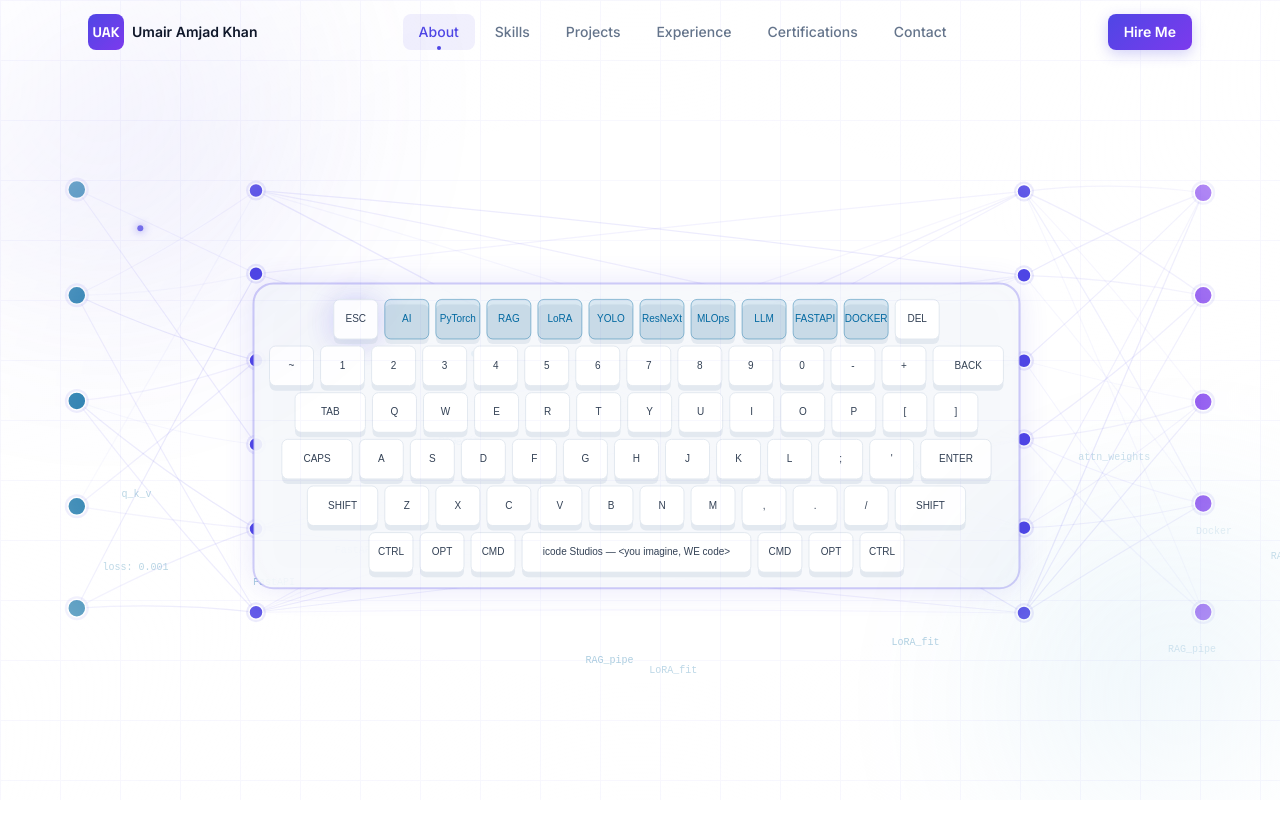
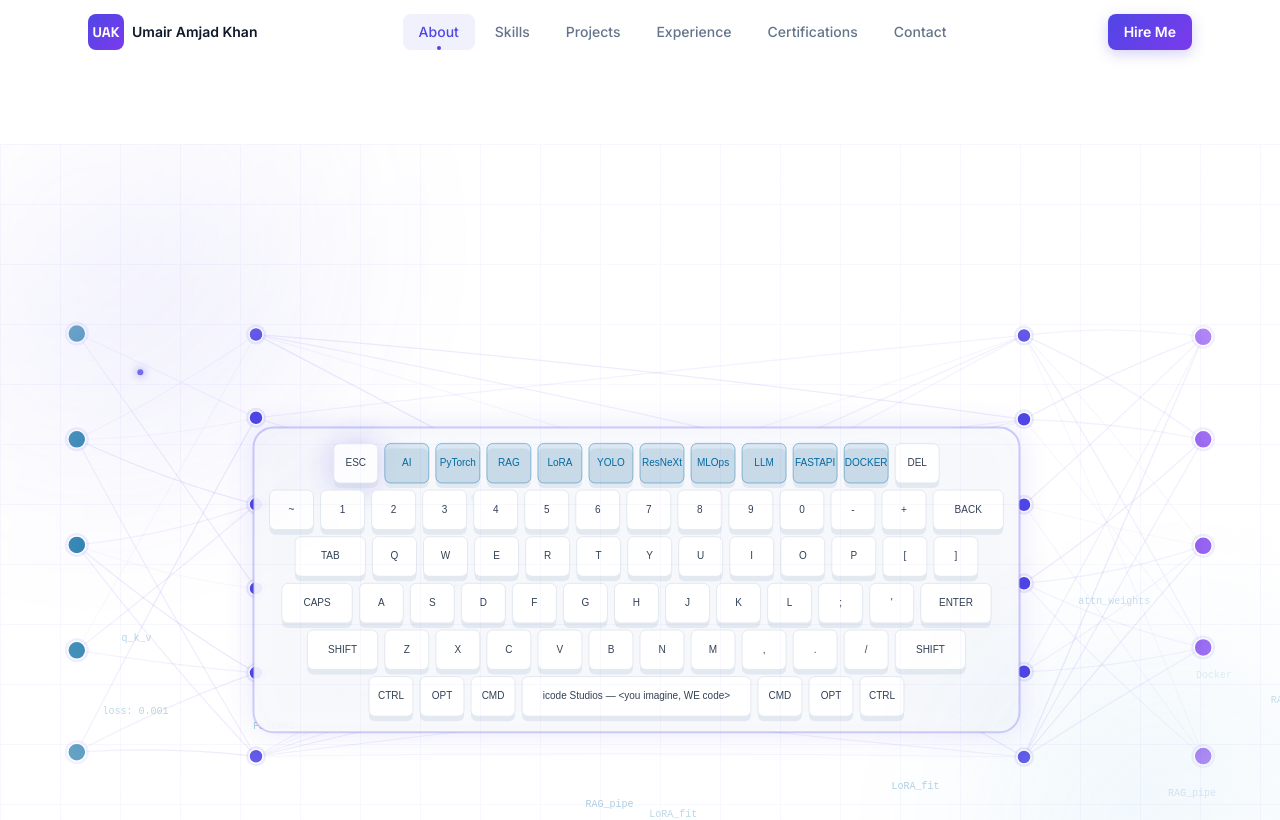
Before and after one commit to Uak69009/portfolio, a Next.js app: page / in a window 1280 px wide. Shown: the top 820 px of the page. Built offline with nearby package versions, Linux system fonts and the light colour scheme.

Commit message:
Apply extra top spacing (pt-48 md:pt-52 lg:pt-56), mt-12 md:mt-16 text gap, scroll-mt-32, and minor y:15->0 offset in Hero

```diff
--- a/components/Hero.tsx
+++ b/components/Hero.tsx
@@ -23,12 +23,12 @@ export default function Hero() {
   const canvasOpacity = useTransform(scrollYProgress, [0, 0.18], [1, 0]);
   const canvasScale = useTransform(scrollYProgress, [0, 0.18], [1, 0.95]);
 
-  // 3. Profile details reach 100% full opacity quickly with small subtle Y transition (y: 20 -> 0)
+  // 3. Profile details reach 100% full opacity quickly with minor Y offset transition (y: 15 -> 0)
   const contentOpacity = useTransform(scrollYProgress, [0.03, 0.2], [0, 1]);
-  const contentY = useTransform(scrollYProgress, [0.03, 0.2], [20, 0]);
+  const contentY = useTransform(scrollYProgress, [0.03, 0.2], [15, 0]);
 
   return (
-    <div ref={containerRef} className="relative w-full min-h-[140vh]" id="hero">
+    <div ref={containerRef} className="relative w-full min-h-[120vh] scroll-mt-32 py-36" id="hero">
       {/* Sticky 100vh Viewport Container */}
       <div className="sticky top-0 left-0 w-full h-screen flex flex-col justify-center items-center overflow-hidden bg-white">
 
@@ -69,12 +69,12 @@ export default function Hero() {
           }}
         />
 
-        {/* ── 2. Main Hero Profile Content (pt-32 md:pt-40 to clear navbar completely) ── */}
+        {/* ── 2. Main Hero Profile Content (pt-48 md:pt-52 lg:pt-56 to clear navbar completely) ── */}
         <motion.div
           style={{ opacity: contentOpacity, y: contentY }}
-          className="relative z-10 container mx-auto px-6 max-w-6xl w-full flex-1 flex flex-col justify-center items-center pt-32 md:pt-40 pb-12 overflow-y-auto"
+          className="relative z-10 container mx-auto px-6 max-w-6xl w-full flex-1 flex flex-col justify-center items-center pt-48 md:pt-52 lg:pt-56 pb-12 overflow-y-auto"
         >
-          <div className="flex flex-col lg:flex-row items-center justify-between gap-8 lg:gap-14 w-full">
+          <div className="flex flex-col lg:flex-row items-center justify-between gap-8 lg:gap-14 w-full mt-12 md:mt-16">
 
             {/* Left: Text Content */}
             <div className="flex-1 text-center lg:text-left">
```
